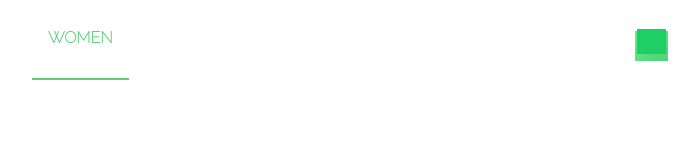
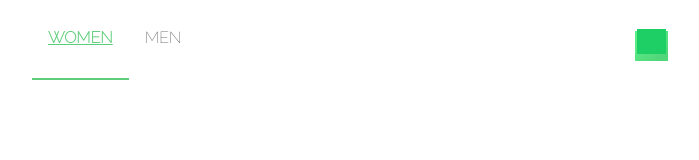
Before and after one commit to koomekevo/scanditest, a React (Create React App) app: page / in a window 1280 px wide. Shown: the top 160 px of the page, without its empty margins (69-768 px from the left). Built offline with nearby package versions, Linux system fonts and the light colour scheme; the HTML template or start-up script is replaced by a standard one.

Commit message:
Add link to Men button

```diff
--- a/package.json
+++ b/package.json
@@ -5,6 +5,7 @@
   "dependencies": {
     "react": "^18.2.0",
     "react-dom": "^18.2.0",
+    "react-router-dom": "^6.3.0",
     "react-scripts": "2.1.7",
     "styled-components": "^5.3.5"
   },
--- a/src/components/Header/Navigation.jsx
+++ b/src/components/Header/Navigation.jsx
@@ -1,5 +1,6 @@
 import React, { Component } from "react";
 import styled from "styled-components";
+import { Link, BrowserRouter as Router } from "react-router-dom";
 
 // Start of Navigation Styles
 const NavigationLayout = styled.div`
@@ -39,6 +40,7 @@ const HeaderNavigation = styled.div`
   flex-grow: 0;
 `;
 
+// Start of ButtonWomen
 const ButtonWomen = styled.div`
   /* _Header / Elements / Desktop / Buttons */
 
@@ -97,7 +99,7 @@ const ButtonWomenLabelLayout = styled.div`
   flex-grow: 0;
 `;
 
-const ButtonWomenLabel = styled.div`
+const ButtonWomenLabel = styled(Link)`
   /* Label */
 
   width: 65px;
@@ -161,6 +163,126 @@ const ButtonWomenPaddingRight = styled.div`
   flex-grow: 0;
 `;
 
+// Start of ButtonMen
+const ButtonMen = styled.div`
+  /* _Header / Elements / Desktop / Buttons */
+
+  /* Auto layout */
+
+  display: flex;
+  flex-direction: row;
+  align-items: flex-end;
+  padding: 0px;
+
+  width: 69px;
+  height: 56px;
+
+  /* Inside auto layout */
+
+  flex: none;
+  order: 1;
+  flex-grow: 0;
+`;
+
+const ButtonMenPaddingLeft = styled.div`
+  /* Padding left */
+
+  width: 16px;
+  height: 2px;
+
+  /* --c-primary */
+
+  background: #5ece7b;
+  opacity: 0;
+
+  /* Inside auto layout */
+
+  flex: none;
+  order: 0;
+  flex-grow: 0;
+`;
+
+const ButtonMenLabelLayout = styled.div`
+  /* Label */
+
+  /* Auto layout */
+
+  display: flex;
+  flex-direction: column;
+  align-items: center;
+  padding: 0px;
+  gap: 30px;
+
+  width: 37px;
+  height: 52px;
+`;
+
+const ButtonMenLabel = styled.div`
+  /* Label */
+
+  width: 37px;
+  height: 20px;
+
+  font-family: "Raleway";
+  font-style: normal;
+  font-weight: 400;
+  font-size: 16px;
+  line-height: 120%;
+  /* identical to box height, or 19px */
+
+  display: flex;
+  align-items: center;
+  text-align: center;
+  text-transform: uppercase;
+
+  /* --c-text */
+
+  color: #1d1f22;
+
+  /* Inside auto layout */
+
+  flex: none;
+  order: 0;
+  flex-grow: 0;
+`;
+
+const ButtonMenBorder = styled.div`
+  /* Border */
+
+  width: 37px;
+  height: 2px;
+
+  /* --c-primary */
+
+  background: #5ece7b;
+  opacity: 0;
+
+  /* Inside auto layout */
+
+  flex: none;
+  order: 1;
+  align-self: stretch;
+  flex-grow: 0;
+`;
+
+const ButtonMenPaddingRight = styled.div`
+  /* Padding right */
+
+  width: 16px;
+  height: 2px;
+
+  /* --c-primary */
+
+  background: #5ece7b;
+  opacity: 0;
+
+  /* Inside auto layout */
+
+  flex: none;
+  order: 2;
+  flex-grow: 0;
+`;
+
 export default class Navigation extends Component {
   render() {
     return (
@@ -169,11 +291,23 @@ export default class Navigation extends Component {
           <ButtonWomen>
             <ButtonWomenPaddingLeft></ButtonWomenPaddingLeft>
             <ButtonWomenLabelLayout>
-              <ButtonWomenLabel>WOMEN</ButtonWomenLabel>
+              <Router>
+                <ButtonWomenLabel to="/src/pages/Product.jsx">
+                  WOMEN
+                </ButtonWomenLabel>
+              </Router>
               <ButtonWomenBorder></ButtonWomenBorder>
             </ButtonWomenLabelLayout>
             <ButtonWomenPaddingRight></ButtonWomenPaddingRight>
           </ButtonWomen>
+          <ButtonMen>
+            <ButtonMenPaddingLeft></ButtonMenPaddingLeft>
+            <ButtonMenLabelLayout>
+              <ButtonMenLabel>MEN</ButtonMenLabel>
+              <ButtonMenBorder></ButtonMenBorder>
+            </ButtonMenLabelLayout>
+            <ButtonMenPaddingRight></ButtonMenPaddingRight>
+          </ButtonMen>
         </HeaderNavigation>
       </NavigationLayout>
     );
```
Also changed, not shown: 1 other file (tests, documents, lock files or other folders).
